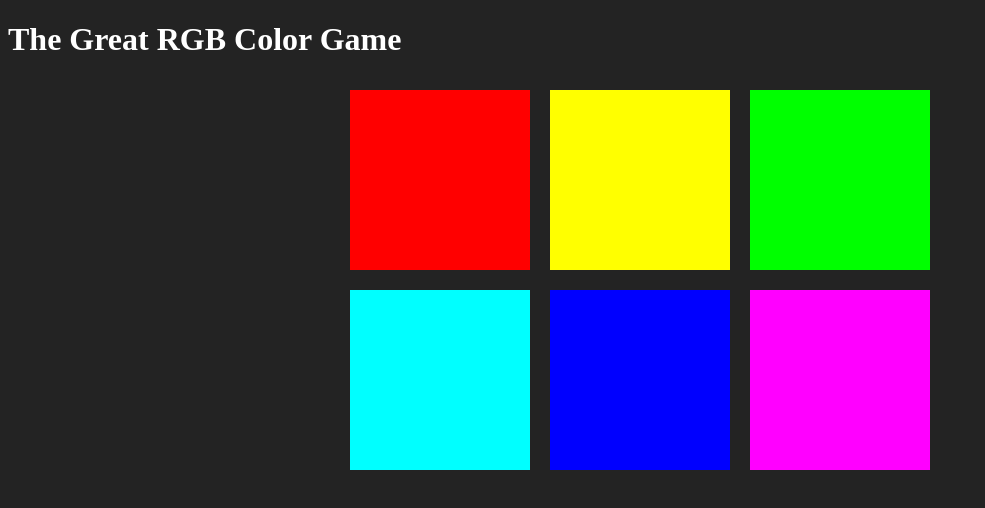
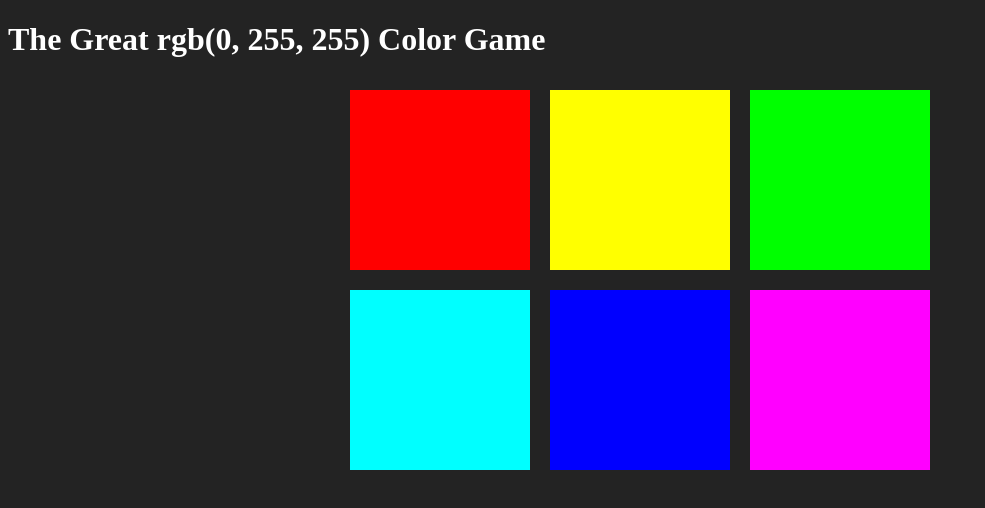
Before and after one commit to xianeml/Color-game-project, a plain HTML site: page colorGame.html in a window 1280 px wide. Shown: the whole page, without its empty margins (0-985 px from the left). Drawn offline with Linux system fonts and the light colour scheme.

Commit message:
Set the target color
The target color is Cyan.
Display RGB in the h1 tag to guess the color

```diff
--- a/colorGame.html
+++ b/colorGame.html
@@ -6,7 +6,7 @@
     <link rel="stylesheet" type="text/css" href="colorGame.css">
 </head>
 <body>
-    <h1>The Great RGB Color Game</h1>
+    <h1>The Great <span id="colorDisplay">RGB</span> Color Game</h1>
     <div id="container">
         <div class="square"></div>
         <div class="square"></div>
--- a/colorGame.js
+++ b/colorGame.js
@@ -4,9 +4,13 @@ var colors = [
     "rgb(0, 255, 0)",
     "rgb(0, 255, 255)",
     "rgb(0, 0, 255)",
-    "rgb(255, 0, 255)",
+    "rgb(255, 0, 255)"
 ]
 var squares = document.querySelectorAll(".square");
+var pickedColor = colors[3];
+var colorDisplay = document.getElementById("colorDisplay");
+
+colorDisplay.textContent = pickedColor;
 
 for(var i = 0; i < squares.length; i++){
     squares[i].style.backgroundColor = colors[i];
```
